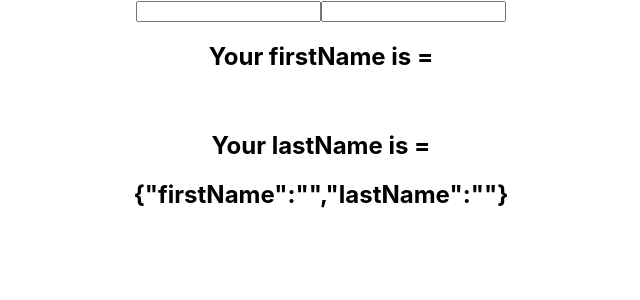
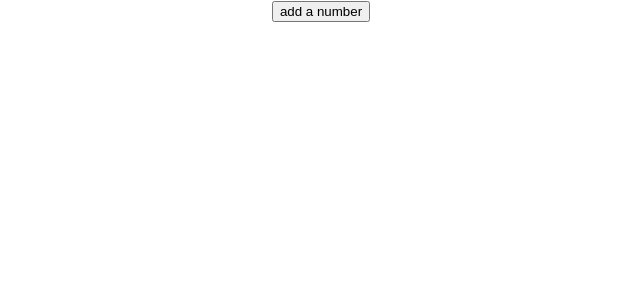
Before and after one commit to YanjinlkhamM/GithubTest, a React (Create React App) app: page / in a window 1280 px wide. Shown: the top 300 px of the page, without its empty margins (319-959 px from the left). Built offline with nearby package versions, Linux system fonts and the light colour scheme.

Commit message:
useState with array

```diff
--- a/src/App.js
+++ b/src/App.js
@@ -3,6 +3,7 @@
 import HookCounter from './components/HookCounter';
 import HookCountertwo from './components/HookCountertwo';
 import HookCounterThree from './components/HookCounterThree';
+import HookCounterfour from './components/HookCounterfour';
 
 function App() {
   return (
@@ -10,7 +11,8 @@
    {/* <ClassCounter/>*/}
   {/*<HookCounter></HookCounter>*/ }
   {/*<HookCountertwo></HookCountertwo> */}
-    <HookCounterThree></HookCounterThree>
+  {/* <HookCounterThree></HookCounterThree>*/}
+    <HookCounterfour></HookCounterfour>
     </div>
   );
 }
--- /dev/null
+++ b/src/components/HookCounterfour.js
@@ -0,0 +1,20 @@
+import React, { useState } from 'react';
+
+function HookCounterfour(props) {
+    const [items , setItems] = useState([])
+    const addItem = () =>{
+        setItems([...items , { id : items.length , value : Math.floor(Math.random() * 10) +1}])
+    }
+    return (
+        <div>
+            <button onClick = {addItem}> add a number </button>
+            <ul>
+                {
+                    items.map(item => <li key = {item.id}>{item.value}</li>)
+                }
+            </ul>
+        </div>
+    );
+}
+
+export default HookCounterfour;
```
